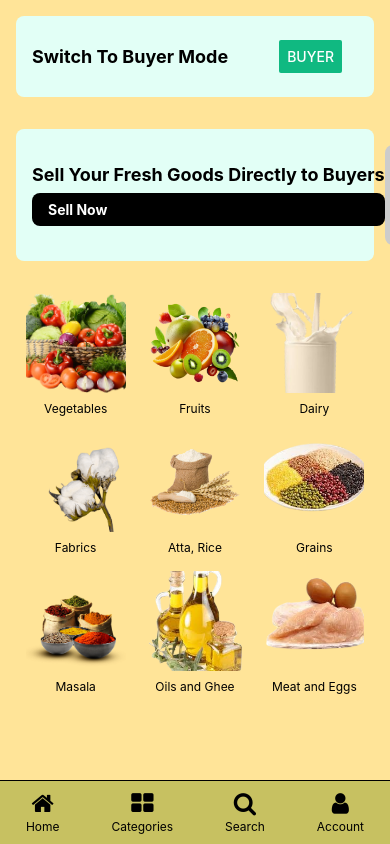
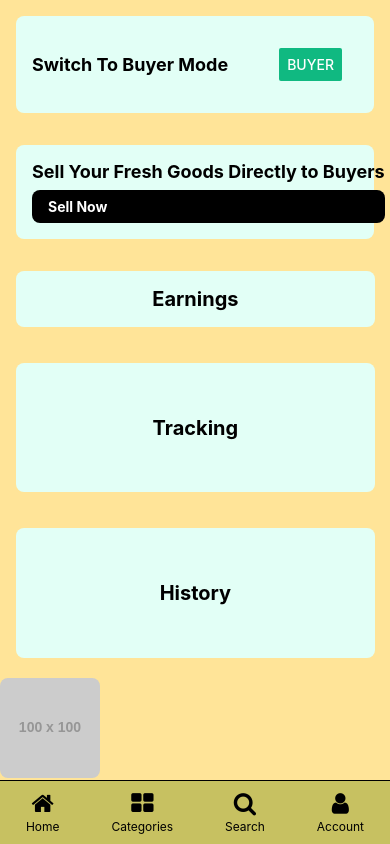
Before and after one commit to aashmeetsingh/SIH_Prototype, a React Native app: screen /Seller in a window 390 px wide. Built offline with nearby package versions, Linux system fonts and the light colour scheme.

Commit message:
Containers

```diff
--- a/src/SellerHome.js
+++ b/src/SellerHome.js
@@ -2,15 +2,7 @@ import { StyleSheet, Text, View, ScrollView, TouchableOpacity, Button, Image } f
 import React from 'react';
 import Icon from 'react-native-vector-icons/FontAwesome';
 
-import VegetablesImage from './images/vegetables.png';
-import FruitsImage from './images/fruits.png';
-import DairyImage from './images/dairy.png';
-import FabricsImage from './images/fabrics.png';
-import AttaRiceImage from './images/atta_rice.png';
-import GrainsImage from './images/grains.png';
-import MasalaImage from './images/masala.png';
-import OilsGheeImage from './images/oils_ghee.png';
-import MeatEggsImage from './images/meat_eggs.png';
+
 
 export default function SellerHome({ navigation }) {
     return (
@@ -32,26 +24,35 @@ export default function SellerHome({ navigation }) {
                             <Text style={styles.orderButtonText}>Sell Now</Text>
                         </TouchableOpacity>
                     </View>
+                    </View>
 
-                    <Image
+                    <View>
+                      <View style={styles.earningsContainer}>
+                         <Text style={styles.text}>Earnings</Text>
+                </View>
+                </View>
+                      <View style={styles.trackingContainer}>
+                         <Text style={styles.text}>Tracking</Text>
+                </View>
+                     <View style={styles.historyContainer}>
+                         <Text style={styles.text}>History</Text>
+                </View>
+
+                <Image
                         source={{ uri: 'https://placehold.co/100x100' }}
                         style={styles.image}
                     />
-                </View>
-
                 <View style={styles.grid}>
                     {categories.map((category, index) => (
                         <View key={index} style={styles.gridItem}>
                             <Image
                                 source={category.image}
-                                style={styles.gridImage}
-                            />
+                                style={styles.gridImage}/>
                             <Text style={styles.gridText}>{category.title}</Text>
                         </View>
                     ))}
                 </View>
             </ScrollView>
-
             <View style={styles.bottomNav}>
                 {navItems.map((item, index) => (
                     <TouchableOpacity key={index} style={styles.navItem}>
@@ -59,22 +60,14 @@ export default function SellerHome({ navigation }) {
                         <Text style={styles.navText}>{item.label}</Text>
                     </TouchableOpacity>
                 ))}
+
             </View>
         </View>
     );
 }
 
-const categories = [
-    { title: 'Vegetables', image: VegetablesImage },
-    { title: 'Fruits', image: FruitsImage },
-    { title: 'Dairy', image: DairyImage },
-    { title: 'Fabrics', image: FabricsImage },
-    { title: 'Atta, Rice', image: AttaRiceImage },
-    { title: 'Grains', image: GrainsImage },
-    { title: 'Masala', image: MasalaImage },
-    { title: 'Oils and Ghee', image: OilsGheeImage },
-    { title: 'Meat and Eggs', image: MeatEggsImage },
-];
+const categories = []
+
 
 const navItems = [
     { label: 'Home', icon: 'home' },
@@ -91,6 +84,7 @@ const styles = StyleSheet.create({
     SellerContainer: {
         backgroundColor: '#E2FFF6',
         padding: 16,
+        height: '15%',
         margin: 16,
         borderRadius: 8,
         flexDirection: 'row',
@@ -112,16 +106,58 @@ const styles = StyleSheet.create({
         paddingHorizontal: 16,
         borderRadius: 8,
     },
-    SellerButtonText: {
-        color: 'white',
-        fontWeight: 'bold',
-    },
-    buyerContainer: {
+    earningsContainer: {
+        width: '92%',
+        length: '50%',
         backgroundColor: '#E2FFF6',
         padding: 16,
         margin: 16,
         borderRadius: 8,
-        flexDirection: 'row',
+        marginBottom: 20,
+        justifyContent: 'center',
+        alignItems: 'center',
+      },
+      text: {
+        fontSize: 18,
+        fontWeight: 'bold',
+        color: '#000000',
+      },
+    historyContainer: {
+        width: '92%',
+        length: '50%',
+        height:'20%',
+        backgroundColor: '#E2FFF6',
+        padding: 16,
+        margin: 16,
+        borderRadius: 8,
+        marginBottom: 20,
+        justifyContent: 'center',
+        alignItems: 'center',
+      },
+      text: {
+        fontSize:20,
+        fontWeight: 'bold',
+        color: '#000000',
+      },
+    trackingContainer: {
+        width: '92%',
+        length: '50%',
+        height: '20%',
+        backgroundColor:'#E2FFF6',
+        padding: 16,
+        margin: 16,
+        borderRadius: 8,
+        marginBottom: 20,
+        justifyContent: 'center',
+        alignItems:'center',
+      },
+
+      buyerContainer: {
+        backgroundColor: '#E2FFF6',
+        padding: 16,
+        margin: 16,
+        borderRadius: 8,
+         flexDirection: 'row',
         justifyContent: 'space-between',
         alignItems: 'center',
     },
@@ -160,6 +196,7 @@ const styles = StyleSheet.create({
         alignItems: 'center',
         marginBottom: 16,
     },
+
     gridImage: {
         width: 100,
         height: 100,
```
Also changed, not shown: src/SellNow.js (added, +18 -0 lines), src/BuyNow.js (added).
